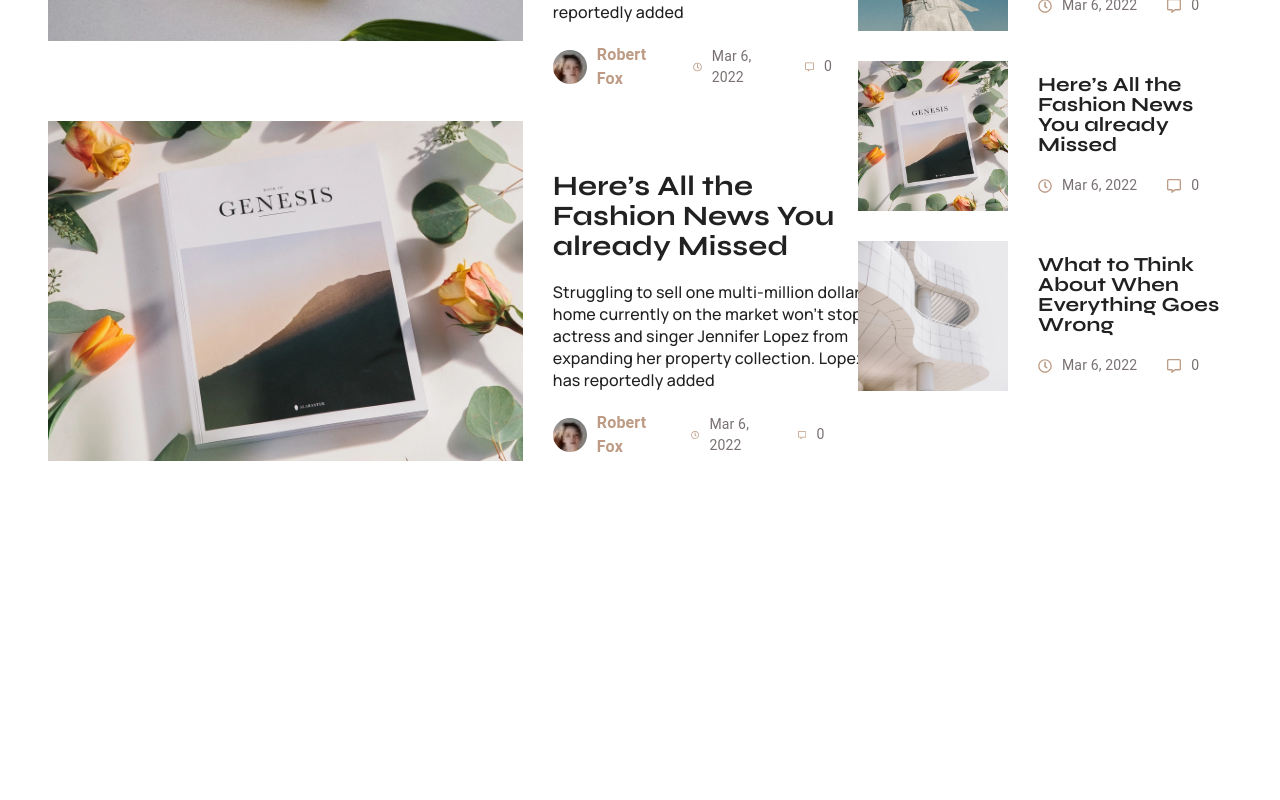
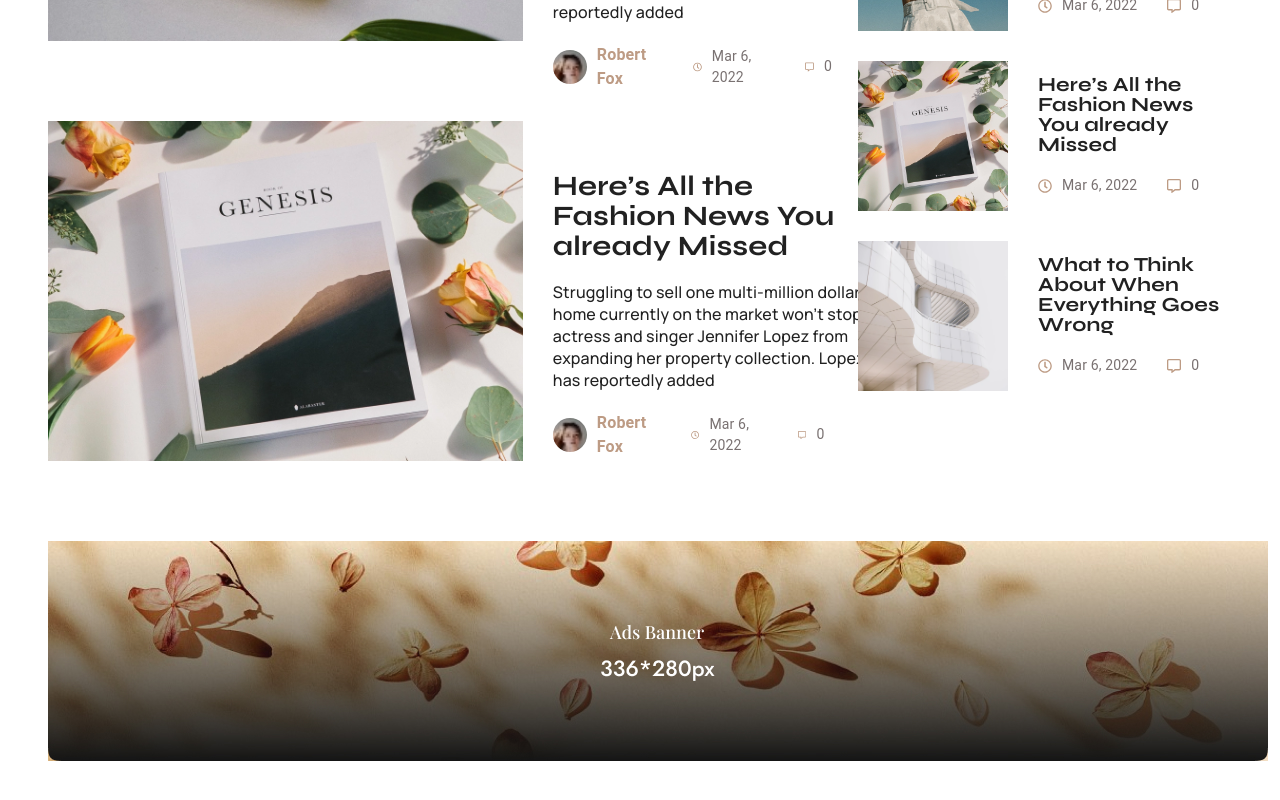
Before and after one commit to AnatoliiZh/react-project-control, a React (Create React App) app: page / in a window 1280 px wide. Shown: the part 2265-3065 px from the top of the page. Before the commit the page ends 2856 px from the top, so only its background shows below. Built offline with nearby package versions, Linux system fonts and the light colour scheme.

Commit message:
add first banner

```diff
--- a/src/Pages/Home/Home.scss
+++ b/src/Pages/Home/Home.scss
@@ -46,3 +46,8 @@
   height: 100%;
   object-fit: cover;
 }
+
+.banner{
+  padding-top: 50px;
+  text-align: center;
+}
--- a/src/Pages/Home/Home.tsx
+++ b/src/Pages/Home/Home.tsx
@@ -77,6 +77,9 @@
                     </Grid>
                 </Grid>
                 <RecentMost />
+                <div className="banner">
+                    <img src="/images/banner.jpg" width="" alt="ads" />
+                </div>
             </Container>
         </>
     )
```
Also changed, not shown: public/images/banner.jpg (added). Lines whose indentation alone changed are shown as unchanged.
